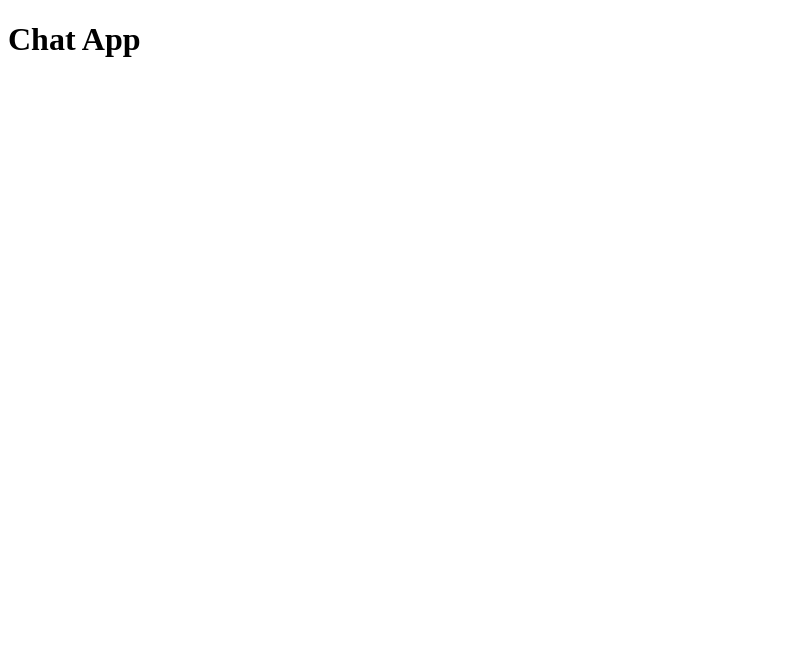
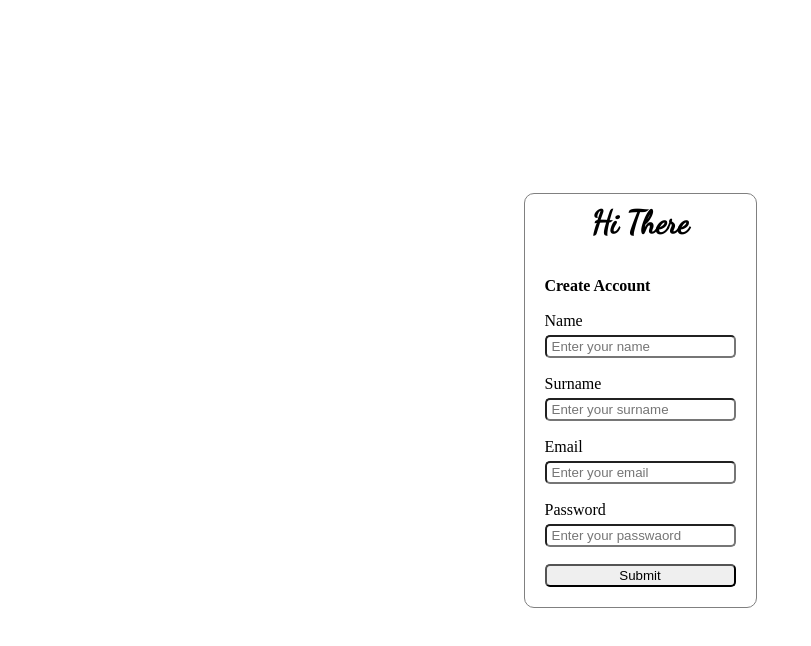
Before and after one commit to uranhajrizaj/hoxton-node-project-frontend, a React (Vite) app: page /sign_out in a window 1280 px wide. Shown: the top 646 px of the page, without its empty margins (0-811 px from the left). Built offline with nearby package versions, Linux system fonts and the light colour scheme.

Commit message:
Sign In and SignOut Pages

```diff
--- a/package.json
+++ b/package.json
@@ -9,8 +9,11 @@
     "preview": "vite preview"
   },
   "dependencies": {
+    "dom": "^0.0.3",
     "react": "^18.2.0",
-    "react-dom": "^18.2.0"
+    "react-dom": "^18.2.0",
+    "react-router-dom": "^6.4.1",
+    "router": "^1.3.7"
   },
   "devDependencies": {
     "@types/react": "^18.0.17",
--- a/src/App.tsx
+++ b/src/App.tsx
@@ -1,11 +1,17 @@
 import { useState } from 'react'
-import reactLogo from './assets/react.svg'
+import { Navigate, Route, Routes } from 'react-router-dom'
 import './App.css'
+import { SignIn } from './pages/SignIn'
+import { SignOut } from './pages/SignOut'
 
 function App() {
   return (
     <div className="App">
-      <h1>Chat App</h1>
+     <Routes>
+        <Route index element={<Navigate to="/sign_in"/>} />
+        <Route path="/sign_in" element={<SignIn />}/>
+        <Route path="/sign_out" element={<SignOut />}/>
+      </Routes>
     </div>
   )
 }
--- a/src/main.tsx
+++ b/src/main.tsx
@@ -1,10 +1,11 @@
 import React from 'react'
 import ReactDOM from 'react-dom/client'
+import { BrowserRouter } from 'react-router-dom'
 import App from './App'
 
 
 ReactDOM.createRoot(document.getElementById('root') as HTMLElement).render(
-  <React.StrictMode>
+  <BrowserRouter>
     <App />
-  </React.StrictMode>
+  </BrowserRouter>
 )
--- /dev/null
+++ b/src/pages/SignIn.tsx
@@ -0,0 +1,18 @@
+import { Link } from "react-router-dom";
+import "./signin.css"
+export function SignIn(){
+    return(
+        <div className="signIn">
+
+        <form>
+            <h1>Hi There</h1>
+            <div className="form_content">
+            <input placeholder="Enter your email" type="email" required/>
+            <input placeholder="Enter your passwaord" type="password" required/>
+             <p> No account? <Link to="/sign_out"> Create one!</Link></p>
+             <button >Sign In</button>
+            </div>
+        </form>
+        </div>
+    )
+}
--- /dev/null
+++ b/src/pages/SignOut.tsx
@@ -0,0 +1,29 @@
+import "./signin.css"
+
+export function SignOut(){
+
+    return(
+        <div className="signIn">
+        <form>
+            <h1>Hi There</h1>
+            <div className="form_content">
+            <h4>Create Account</h4>
+            <label htmlFor="name">Name
+            <input placeholder="Enter your name" type="text" name="name" id="name"required/></label>
+
+            <label htmlFor="surname">Surname
+            <input placeholder="Enter your surname" type="text" name="surname" id="surname" required/></label>
+
+            <label htmlFor="email">Email
+            <input placeholder="Enter your email" type="email" name="email"  id="email"required/></label>
+
+            <label htmlFor="password">Password
+            <input placeholder="Enter your passwaord" type="password" name="password" id="password" required/></label>
+
+            <button>Submit</button>
+            </div>
+        </form>
+        </div>
+
+    )
+}
--- /dev/null
+++ b/src/pages/signin.css
@@ -0,0 +1,44 @@
+@import url('https://fonts.googleapis.com/css2?family=Alex+Brush&family=Dancing+Script&display=swap');
+
+
+*{
+    margin:0;
+    padding:0;
+    box-sizing: border-box;
+}
+
+
+.signIn{
+    display:grid;
+    place-content: center;
+    height:100vh;
+    /* background-image: url("https://media.istockphoto.com/photos/man-symbol-drawn-blue-wood-blocks-which-are-connected-by-dotted-lines-picture-id1257024035?k=20&m=1257024035&s=612x612&w=0&h=np20HGxKWReSny2qn8NRpx7ooAI1gB7NhF-j5Dflf6k="); */
+    background-repeat: no-repeat;
+    background-size: cover;
+}
+form{
+    display:grid;
+    gap:25px;
+    border: 1px solid gray;
+    padding:10px;
+    border-radius: 10px;
+}
+input, button {
+    border-radius: 5px;
+    padding:2px 5px;
+}
+.form_content{
+    display:grid;
+    gap: 17px;
+    padding:10px;
+}
+label{
+    display:grid;
+    gap:5px
+}
+h1{
+    text-align: center;
+    font-family: 'Alex Brush', cursive;
+    font-family: 'Dancing Script', cursive;
+
+}
```
Also changed, not shown: 1 other file (tests, documents, lock files or other folders).
